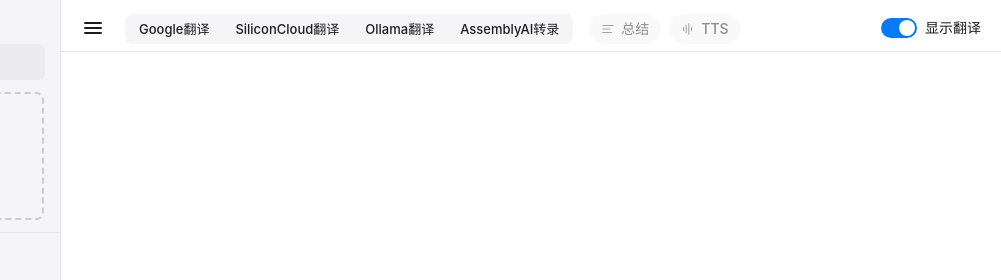
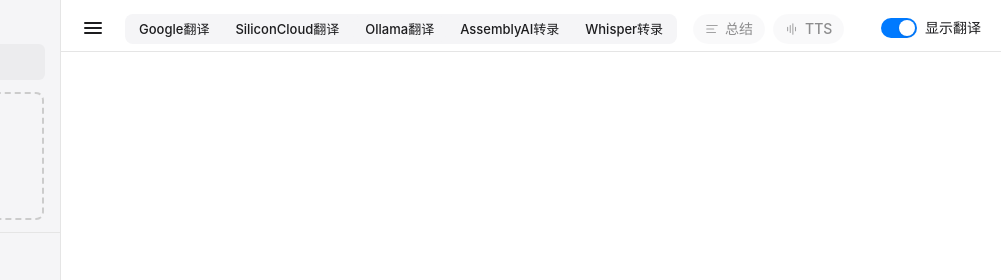
Before and after one commit to reilxlx/electron-podcast-player, an Electron app: page src/renderer/index.html in a window 1200 px wide. Shown: the top 280 px of the page, 199-1200 px from the left. Drawn offline with Linux system fonts and the light colour scheme; no server answers.

Commit message:
新增whisper转录按钮

```diff
--- a/src/renderer/index.html
+++ b/src/renderer/index.html
@@ -49,6 +49,7 @@
                             <div class="option-pill" data-translator="silicon_cloud">SiliconCloud翻译</div>
                             <div class="option-pill" data-translator="ollama">Ollama翻译</div>
                             <div class="option-pill" data-translator="assembly_ai">AssemblyAI转录</div>
+                            <div class="option-pill" data-translator="whisper">Whisper转录</div>
                         </div>
                         <div class="tool-buttons">
                             <div class="option-pill tool-button" data-translator="summary">
```
